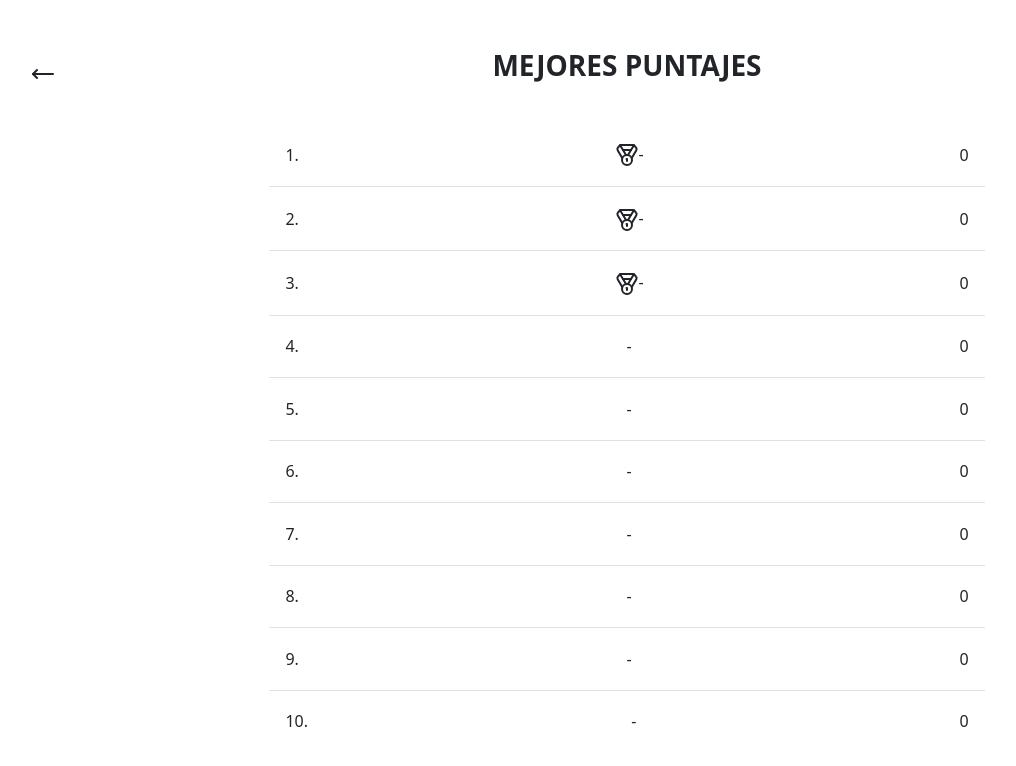
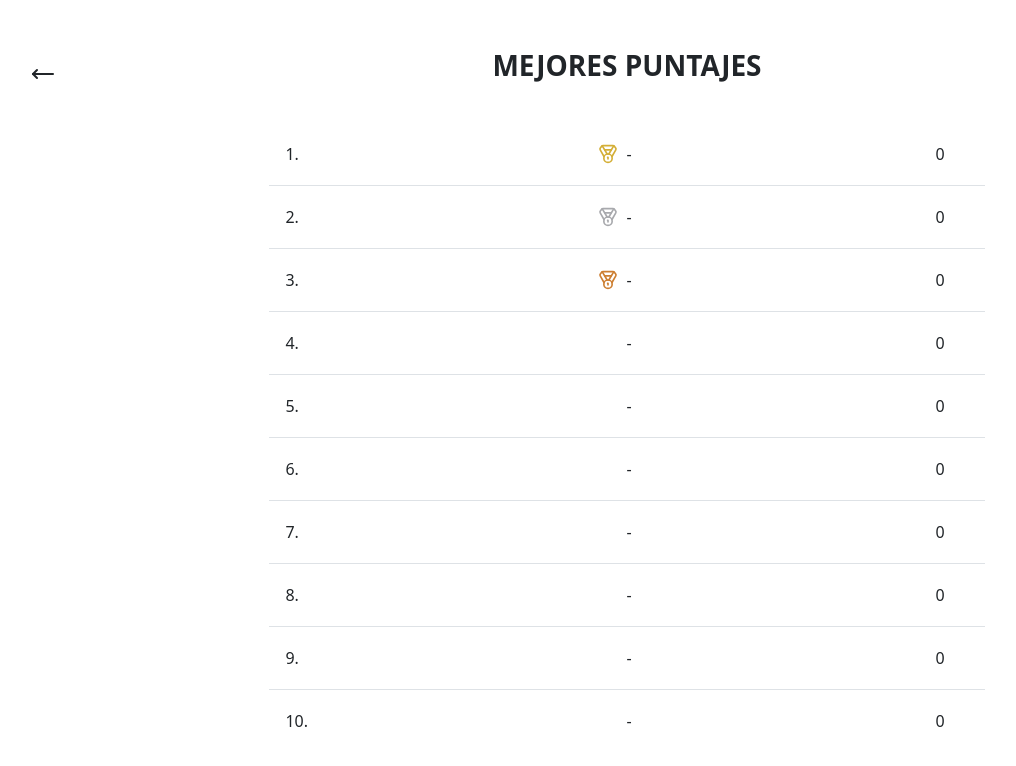
Before and after one commit to paula-carrano/unq-ui-paula-carrano-trabajo-final, a React (Vite) app: page /leaderboard in a window 1280 px wide. Shown: the top 766 px of the page, without its empty margins (13-1029 px from the left). Built offline with nearby package versions, Linux system fonts and the light colour scheme.

Commit message:
cambios colores, constantes, pages

```diff
--- a/src/components/GameOverModal.jsx
+++ b/src/components/GameOverModal.jsx
@@ -1,12 +1,18 @@
 import { Frown, RefreshCcw, Trophy } from "lucide-react";
 import { Link } from "react-router-dom";
-import { Col, Modal, Row } from "react-bootstrap";
+import { Alert, Col, Modal, Row } from "react-bootstrap";
 import { ActionButton } from "./ActionButton";
 import { ModalActions } from "./ModalActions";
 import { PrimaryButton } from "./PrimaryButton";
 import { StatCard } from "./StatCard";
 
-export const GameOverModal = ({ show, score, wordCount, onPlayAgain }) => {
+export const GameOverModal = ({
+    show,
+    score,
+    wordCount,
+    error,
+    onPlayAgain,
+}) => {
     return (
         <Modal show={show} centered backdrop="static" keyboard={false}>
             <Modal.Body className="text-center p-4">
@@ -14,6 +20,11 @@ export const GameOverModal = ({ show, score, wordCount, onPlayAgain }) => {
                 <Modal.Title className="fw-bold fs-3 mb-1">
                     Perdiste
                 </Modal.Title>
+                {error && (
+                    <Alert variant="danger" className="mt-3 mb-0 py-2">
+                        {error}
+                    </Alert>
+                )}
 
                 <Row className="g-3 mb-4 mt-4">
                     <Col xs={6}>
--- a/src/components/PlayerNameModal.jsx
+++ b/src/components/PlayerNameModal.jsx
@@ -1,13 +1,19 @@
-import { useState } from "react";
+import { useEffect, useState } from "react";
 import { Play, User } from "lucide-react";
 import { Button, Form, Modal } from "react-bootstrap";
 import { ModalActions } from "./ModalActions";
 import { PrimaryButton } from "./PrimaryButton";
-import { getPlayerName } from "../service/storage";
 
 export const PlayerNameModal = ({ show, onCancel, onConfirm }) => {
-    const [name, setName] = useState(() => getPlayerName());
+    const [name, setName] = useState("");
     const [wasSubmitted, setWasSubmitted] = useState(false);
+
+    useEffect(() => {
+        if (show) {
+            setName("");
+            setWasSubmitted(false);
+        }
+    }, [show]);
 
     const handleCancel = () => {
         setWasSubmitted(false);
--- a/src/components/WordInput.jsx
+++ b/src/components/WordInput.jsx
@@ -1,15 +1,17 @@
-import { useState } from "react";
+import { useEffect, useRef, useState } from "react";
 import { LoaderCircle, Send } from "lucide-react";
 import { Alert, Button, Form, InputGroup } from "react-bootstrap";
-
-const WORD_RULES = [
-    "La palabra debe existir.",
-    "No puede haber sido utilizada antes.",
-    "Debe comenzar con la ultima letra de la palabra anterior.",
-];
+import { WORD_RULES } from "../constants/game";
 
 export const WordInput = ({ error, isValidating, onSubmit }) => {
     const [word, setWord] = useState("");
+    const inputRef = useRef(null);
+
+    useEffect(() => {
+        if (!isValidating) {
+            inputRef.current?.focus();
+        }
+    }, [isValidating]);
 
     const handleSubmit = (event) => {
         event.preventDefault();
@@ -27,6 +29,7 @@ export const WordInput = ({ error, isValidating, onSubmit }) => {
             <Form onSubmit={handleSubmit}>
                 <InputGroup className="mb-3">
                     <Form.Control
+                        ref={inputRef}
                         type="text"
                         value={word}
                         disabled={isValidating}
--- a/src/constants/game.js
+++ b/src/constants/game.js
@@ -1,3 +1,9 @@
 export const WORD_TIME_LIMIT = 15;
 export const POINTS_PER_WORD = 10;
 export const LEADERBOARD_LIMIT = 10;
+export const WORD_RULES = [
+    "La palabra debe existir.",
+    "No puede haber sido utilizada antes.",
+    "Debe comenzar con la ultima letra de la palabra anterior.",
+];
+export const MEDAL_COLORS = ["#d4af37", "#a8a9ad", "#cd7f32"];
--- a/src/hooks/useWordChainGame.js
+++ b/src/hooks/useWordChainGame.js
@@ -34,6 +34,7 @@ export const useWordChainGame = () => {
         const timerId = setTimeout(() => {
             if (timeLeft <= 1) {
                 setTimeLeft(0);
+                setError("Se termino el tiempo del turno.");
                 finishGame();
                 return;
             }
@@ -57,6 +58,7 @@ export const useWordChainGame = () => {
         const formattedWord = word.trim().toUpperCase();
 
         if (formattedWord === "") {
+            setError("Tenes que ingresar una palabra.");
             finishGame();
             return;
         }
@@ -66,6 +68,7 @@ export const useWordChainGame = () => {
         );
 
         if (alreadyUsed) {
+            setError("Esa palabra ya fue utilizada.");
             finishGame();
             return;
         }
@@ -77,6 +80,9 @@ export const useWordChainGame = () => {
             const currentLetter = formattedWord.at(0);
 
             if (currentLetter !== expectedLetter) {
+                setError(
+                    `La palabra debe comenzar con la letra "${expectedLetter}".`,
+                );
                 finishGame();
                 return;
             }
@@ -88,10 +94,12 @@ export const useWordChainGame = () => {
             const wordExists = await validateWord(formattedWord);
 
             if (!wordExists) {
+                setError("La palabra no existe.");
                 finishGame();
                 return;
             }
         } catch {
+            setError("No se pudo validar la palabra. Intentalo de nuevo.");
             finishGame();
             return;
         } finally {
--- a/src/pages/Game.jsx
+++ b/src/pages/Game.jsx
@@ -37,6 +37,7 @@ export const Game = () => {
                                 show={isGameOver}
                                 score={score}
                                 wordCount={wordCount}
+                                error={error}
                                 onPlayAgain={playAgain}
                             />
                         </div>
--- a/src/pages/LeaderBoard.jsx
+++ b/src/pages/LeaderBoard.jsx
@@ -1,16 +1,14 @@
 import { Medal, MoveLeft } from "lucide-react";
 import { Link } from "react-router-dom";
-import { Container, ListGroup } from "react-bootstrap";
+import { Col, Container, ListGroup, Row } from "react-bootstrap";
 import { getTopLeaderboardScores } from "../service/storage";
+import { MEDAL_COLORS } from "../constants/game";
 
 export const LeaderBoard = () => {
     const puntajesCompletos = getTopLeaderboardScores();
 
     return (
-        <Container
-            fluid
-            className="page-fill d-flex flex-column h-100"
-        >
+        <Container fluid className="page-fill d-flex flex-column h-100">
             <div className="position-relative d-flex align-items-center justify-content-center">
                 <Link className="text-dark position-absolute start-0" to="/">
                     <MoveLeft />
@@ -22,20 +20,31 @@ export const LeaderBoard = () => {
             <div className="leaderboard-list-wrapper mx-auto mt-4 flex-grow-1 d-flex w-100">
                 <ListGroup
                     as="ol"
-                    numbered
                     variant="flush"
                     className="w-100 d-flex flex-column"
                 >
                     {puntajesCompletos.map((puntaje, index) => (
                         <ListGroup.Item
                             key={`${puntaje.nombre}-${puntaje.puntaje}-${index}`}
-                            className="flex-fill d-flex align-items-center justify-content-between"
+                            as="li"
+                            className="flex-fill d-flex align-items-center"
                         >
-                            <span>
-                                {index < 3 && <Medal />}
-                                {puntaje.nombre}
-                            </span>
-                            <span>{puntaje.puntaje}</span>
+                            <Row className="w-100 align-items-center">
+                                <Col xs={2}>{index + 1}.</Col>
+                                <Col className="d-flex justify-content-center">
+                                    <span className="d-inline-flex align-items-center">
+                                        <Medal
+                                            color={MEDAL_COLORS[index]}
+                                            size={20}
+                                            className={`me-2 ${index >= 3 ? "invisible" : ""}`}
+                                        />
+                                        {puntaje.nombre}
+                                    </span>
+                                </Col>
+                                <Col xs={2} className="text-end">
+                                    {puntaje.puntaje}
+                                </Col>
+                            </Row>
                         </ListGroup.Item>
                     ))}
                 </ListGroup>
```
